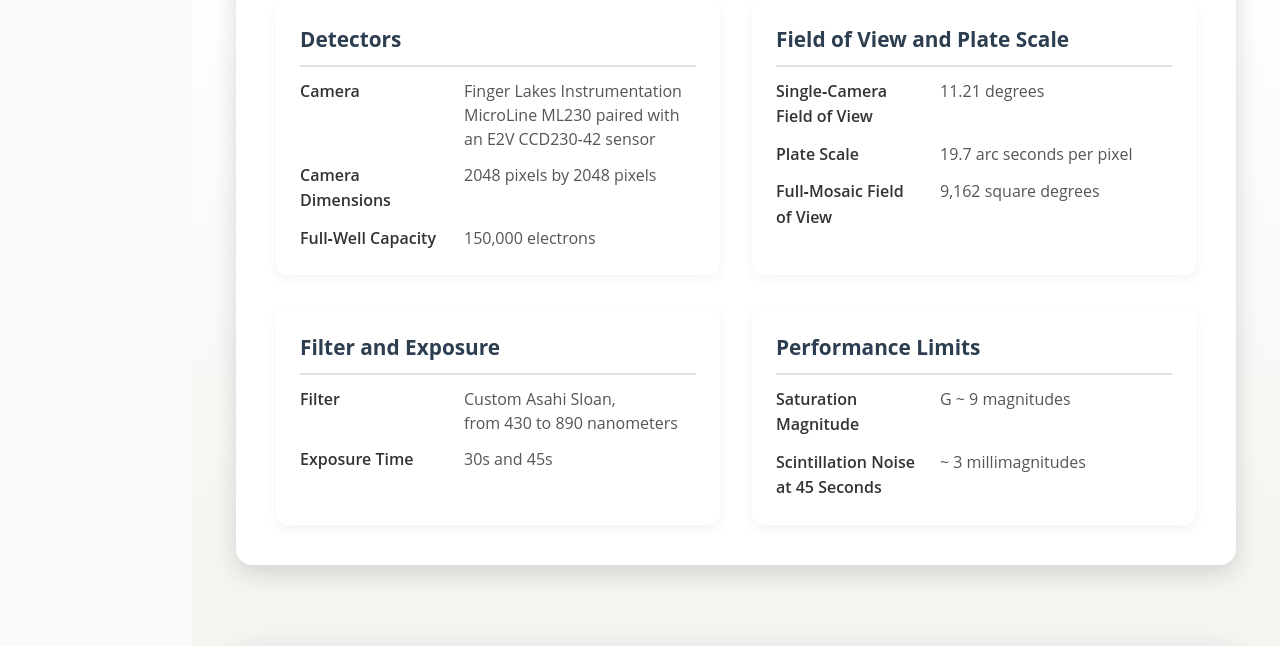
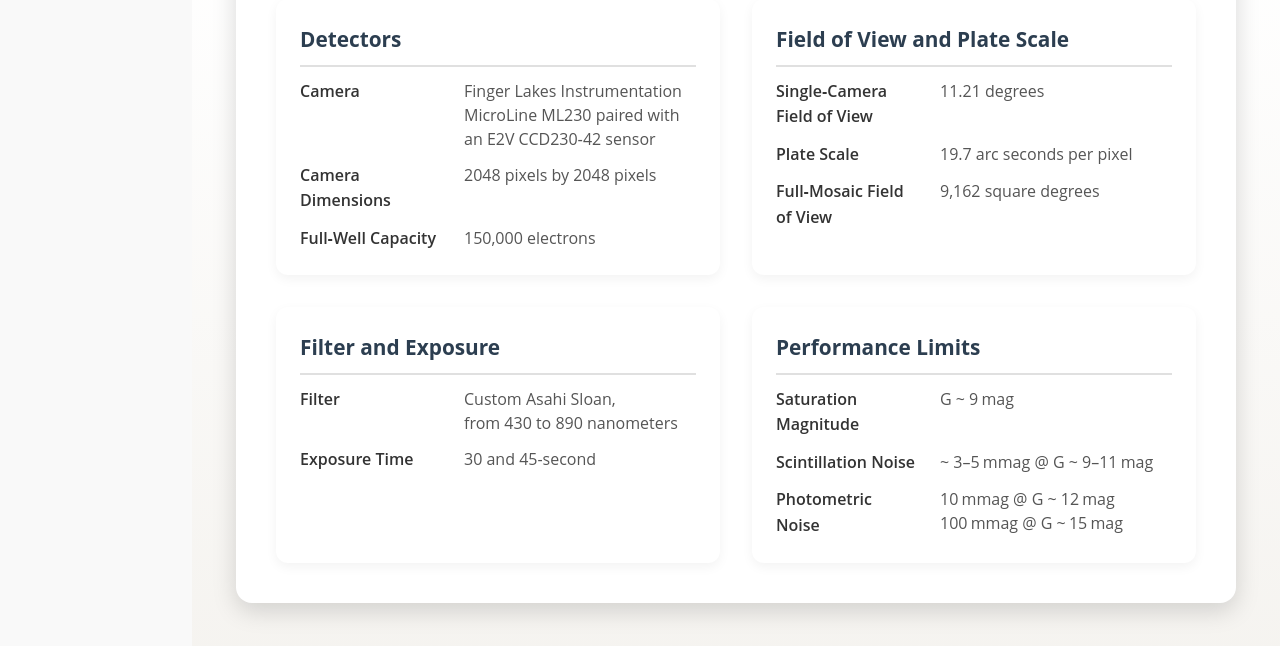
Before and after one commit to antkeyes/hatpi.org, a Flask app: template templates/about.html in a window 1280 px wide. Shown: the part 1660-2306 px from the top of the page. Run offline with Flask 3, Linux system fonts and the light colour scheme; the template is opened without the code that fills it, so the values that code supplies are empty; parts of the project's set-up code (start-up, migrations or seed data) failed here and were passed over.

Commit message:
performance limits update

```diff
--- a/templates/about.html
+++ b/templates/about.html
@@ -351,7 +351,7 @@
                             </div>
                             <div class="spec-item">
                                 <dt>Exposure Time</dt>
-                                <dd>30s and 45s</dd>
+                                <dd>30 and 45-second</dd>
                             </div>
                         </dl>
                     </div>
@@ -362,11 +362,15 @@
                         <dl class="spec-list">
                             <div class="spec-item">
                                 <dt>Saturation Magnitude</dt>
-                                <dd>G ~ 9 magnitudes</dd>
+                                <dd>G ~ 9 mag</dd>
                             </div>
                             <div class="spec-item">
-                                <dt>Scintillation Noise at 45 Seconds</dt>
-                                <dd>~ 3 millimagnitudes</dd>
+                                <dt>Scintillation Noise</dt>
+                                <dd>~ 3–5 mmag @ G ~ 9–11 mag</dd>
+                            </div>
+                            <div class="spec-item">
+                                <dt>Photometric Noise</dt>
+                                <dd>10 mmag @ G ~ 12 mag<br>100 mmag @ G ~ 15 mag</dd>
                             </div>
                         </dl>
                     </div>
```
